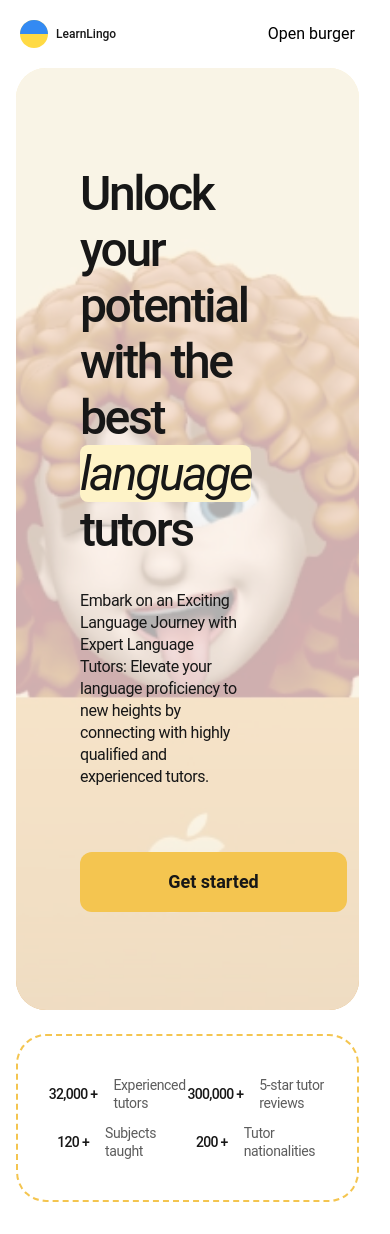
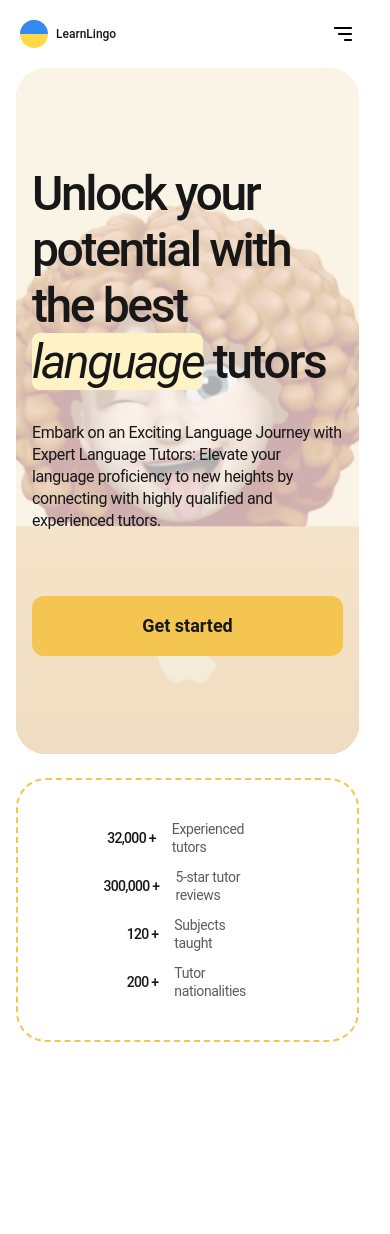
Before and after one commit to Tanyapavliuk/LearnLingo, a React (Vite) app: page / in a window 390 px wide. After the commit the page ends 1074 px from the top, so only its background shows below. Built offline with nearby package versions, Linux system fonts and the light colour scheme; no server answers.

Commit message:
fix bug in burger menu

```diff
--- a/src/components/BtnLogReg/BtnLogReg.jsx
+++ b/src/components/BtnLogReg/BtnLogReg.jsx
@@ -35,9 +35,6 @@ export const BtnLogReg = ({
           >
             <BtnText className="text-white">Registration</BtnText>
           </button>
-
-          {register ? <Register onClose={() => setRegister(false)} /> : null}
-          {login ? <Login onClose={() => setLogin(false)} /> : null}
         </div>
       )}
       {user !== null && (
--- a/src/components/BurgerMenu/BurgerMenu.jsx
+++ b/src/components/BurgerMenu/BurgerMenu.jsx
@@ -2,15 +2,18 @@ import { Logo } from "../../ui/Logo";
 import { ModalWrapper } from "../../ui/ModalWrapper/ModalWrapper";
 import { Navigation } from "../Navigation";
 
-export const BurgerMenu = ({ onClose, user, children }) => {
+export const BurgerMenu = ({ onClose, user, children, closeClassName }) => {
   return (
     <ModalWrapper
       onClose={onClose}
       className="px-5 pt-5 w-full h-screen rounded-none bg-accent"
+      closeClassName={closeClassName}
     >
-      <Logo />
-      <Navigation user={user} className="flex flex-col gap-4" />
-      <div className="mt-7">{children}</div>
+      <div className="flex flex-col gap-20">
+        <Logo />
+        <Navigation user={user} className="flex flex-col gap-4" />
+        <div className="mt-7">{children}</div>
+      </div>
     </ModalWrapper>
   );
 };
--- a/src/components/Header/Header.jsx
+++ b/src/components/Header/Header.jsx
@@ -3,15 +3,14 @@ import { getAuth, onAuthStateChanged } from "firebase/auth";
 import { app } from "../../firebase";
 
 import { Logo } from "../../ui/Logo";
-import { LogInBtn } from "../../ui/LogInBtn";
-import { BtnText } from "../../ui/BtnText";
 import { Register } from "../Register";
 import { Login } from "../Login";
-import { LogOut } from "../LogOut";
 import { Navigation } from "../Navigation";
 import { BurgerMenu } from "../BurgerMenu";
 import { createPortal } from "react-dom";
 import { BtnLogReg } from "../BtnLogReg";
+
+import burger from "../../assets/burger.svg";
 
 const auth = getAuth(app);
 const initValue = onAuthStateChanged(auth, (user) => {
@@ -41,9 +40,9 @@ export const Header = () => {
   }, [auth]);
 
   return (
-    <header className="px-5 md:px-16 lg:px-[8rem] pb-5 flex justify-between">
-      <Logo />
-      <div className=" hidden lg:block">
+    <header className="px-5 md:px-16 lg:px-[8rem] pb-5">
+      <div className="hidden smd:flex justify-between">
+        <Logo />
         <Navigation user={user} />
         <BtnLogReg
           user={user}
@@ -54,13 +53,20 @@ export const Header = () => {
           register={register}
         />
       </div>
+      <div className="flex justify-between smd:hidden">
+        <Logo />
+        <button onClick={() => setShowModal(true)}>
+          <img src={burger} width={24} height={24} />
+        </button>
+      </div>
 
-      <button className="lg:hidden" onClick={() => setShowModal(true)}>
-        Open burger
-      </button>
       {showModal &&
         createPortal(
-          <BurgerMenu onClose={() => setShowModal(false)} user={user}>
+          <BurgerMenu
+            onClose={() => setShowModal(false)}
+            user={user}
+            closeClassName="w-6 h-6"
+          >
             <BtnLogReg
               user={user}
               auth={auth}
@@ -74,6 +80,8 @@ export const Header = () => {
           </BurgerMenu>,
           document.body
         )}
+      {register ? <Register onClose={() => setRegister(false)} /> : null}
+      {login ? <Login onClose={() => setLogin(false)} /> : null}
     </header>
   );
 };
--- a/src/components/HeroLeftSide/HeroLeftSide.jsx
+++ b/src/components/HeroLeftSide/HeroLeftSide.jsx
@@ -4,21 +4,21 @@ import { Text } from "../../ui/Text";
 
 export const MainInfo = () => {
   return (
-    <div className="bg-stone-50/70 lg:bg-stone-50 @container/box rounded-[30px] w-full h-full px-[4rem] py-[6.125rem]">
-      <h1 className=" @[0rem]/box:w-[90cqw] text-neutral-900 text-5xl font-medium leading-[56px] tracking-tighter mb-8">
+    <div className="bg-stone-50/70 lg:bg-stone-50 @container/box rounded-[30px] w-full h-full px-4 lg:px-[4rem] py-[6.125rem]">
+      <h1 className=" w-full @lg/box:w-[90cqw] text-neutral-900 text-5xl font-medium leading-[56px] tracking-tighter mb-8">
         Unlock your potential with the best{" "}
         <span className=" font-normal italic h-10 bg-amber-100 rounded-lg">
           language
         </span>{" "}
         tutors
       </h1>
-      <Text className="@[0rem]/box:w-[75cqw] mb-16">
+      <Text className="w-full @lg/box:w-[75cqw] mb-16">
         Embark on an Exciting Language Journey with Expert Language Tutors:
         Elevate your language proficiency to new heights by connecting with
         highly qualified and experienced tutors.
       </Text>
       <Link to="/teachers">
-        <Btn className="w-[267px]">Get started</Btn>
+        <Btn className=" w-full md:w-[267px] ">Get started</Btn>
       </Link>
     </div>
   );
--- a/src/components/HomeFooter/HomeFooter.jsx
+++ b/src/components/HomeFooter/HomeFooter.jsx
@@ -3,7 +3,7 @@ import data from "../../db/homeFooter.json";
 export const HeroFooter = () => {
   return (
     <footer className="mx-4 lg:px-[4rem] @container/footer">
-      <ul className=" grid grid-cols-2 grid-rows-2 gap-y-3 lg:flex lg:justify-between @[0rem]/footer:px-[9cqw] rounded-[30px] border-accent border-dashed border-2 py-10">
+      <ul className="grid md:grid-cols-2 md:grid-rows-2 gap-y-3 lg:flex lg:justify-between @[0rem]/footer:px-[9cqw] rounded-[30px] border-accent border-dashed border-2 py-10">
         {data.map(({ value, title }, ind) => (
           <li key={title} className={`flex gap-4 items-center justify-center`}>
             <p className="text-neutral-900 tracking-tighter text-nowrap text-sm md:text-xl lg:text-[28px] font-medium leading-loose">
--- a/src/components/ListTeacherItem/ListTeacherItem.jsx
+++ b/src/components/ListTeacherItem/ListTeacherItem.jsx
@@ -13,7 +13,7 @@ export const ListTeacherItem = ({ el }) => {
   const [more, setMore] = useState(false);
   const [book, setBook] = useState(false);
   return (
-    <li className="w-full grid lg:grid-cols-[max-content_1fr] gap-5 lg:gap-[48px] p-3 lg:p-6 rounded-3xl border-2 border-accent">
+    <li className="w-full grid lg:grid-cols-[max-content_1fr] gap-5 lg:gap-[48px] p-3 lg:p-6 rounded-3xl border-2 border-accent scale-up-center">
       <div className="w-full md:grid md:grid-cols-[max-content_1fr] items-center lg:items-start  gap-10">
         <div className="grid grid-cols-[max-content_1fr] notXl:items-center lg:grid-rows-[max-content_1fr] notXl:gap-5">
           <div className="border-2 border-amber-100 p-2 lg:p-4 rounded-[100px]">
--- a/src/index.css
+++ b/src/index.css
@@ -6,3 +6,21 @@ html,
 body{
     scrollbar-gutter: stable;
 }
+
+.scale-up-center {
+    animation: scale-up-center 250ms cubic-bezier(0.390, 0.575, 0.565, 1.000) both;
+}
+
+@keyframes scale-up-center {
+    0% {
+        -webkit-transform: scale(0.8);
+        transform: scale(0.8);
+        opacity: 0.2;
+    }
+
+    100% {
+        -webkit-transform: scale(1);
+        transform: scale(1);
+        opacity: 1;
+    }
+}
--- a/src/ui/ModalWrapper/ModalWrapper.jsx
+++ b/src/ui/ModalWrapper/ModalWrapper.jsx
@@ -1,6 +1,11 @@
 import { useEffect } from "react";
 import x from "../../assets/x.svg";
-export const ModalWrapper = ({ className = "", onClose, children }) => {
+export const ModalWrapper = ({
+  className = "",
+  onClose,
+  children,
+  closeClassName = "",
+}) => {
   function closeModalOnEscape(event) {
     if (event.key === "Escape") {
       onClose();
@@ -31,7 +36,7 @@ export const ModalWrapper = ({ className = "", onClose, children }) => {
       >
         <button
           onClick={onClose}
-          className="absolute top-5 right-5 w-8 h-8 hover:scale-110 focus:scale-110 "
+          className={`absolute top-5 right-5 w-8 h-8 hover:scale-110 focus:scale-110 ${closeClassName}`}
         >
           <img src={x} alt="button close" className="hover:animate-spin" />
         </button>
--- a/tailwind.config.js
+++ b/tailwind.config.js
@@ -6,6 +6,7 @@ export default {
     screens: {
       sm: "320px",
       md: "768px",
+      smd: "1024px",
       lg: "1280px",
       xl: "1440px",
       "2xl": "1780px",
```
Also changed, not shown: src/assets/burger.svg (added).
